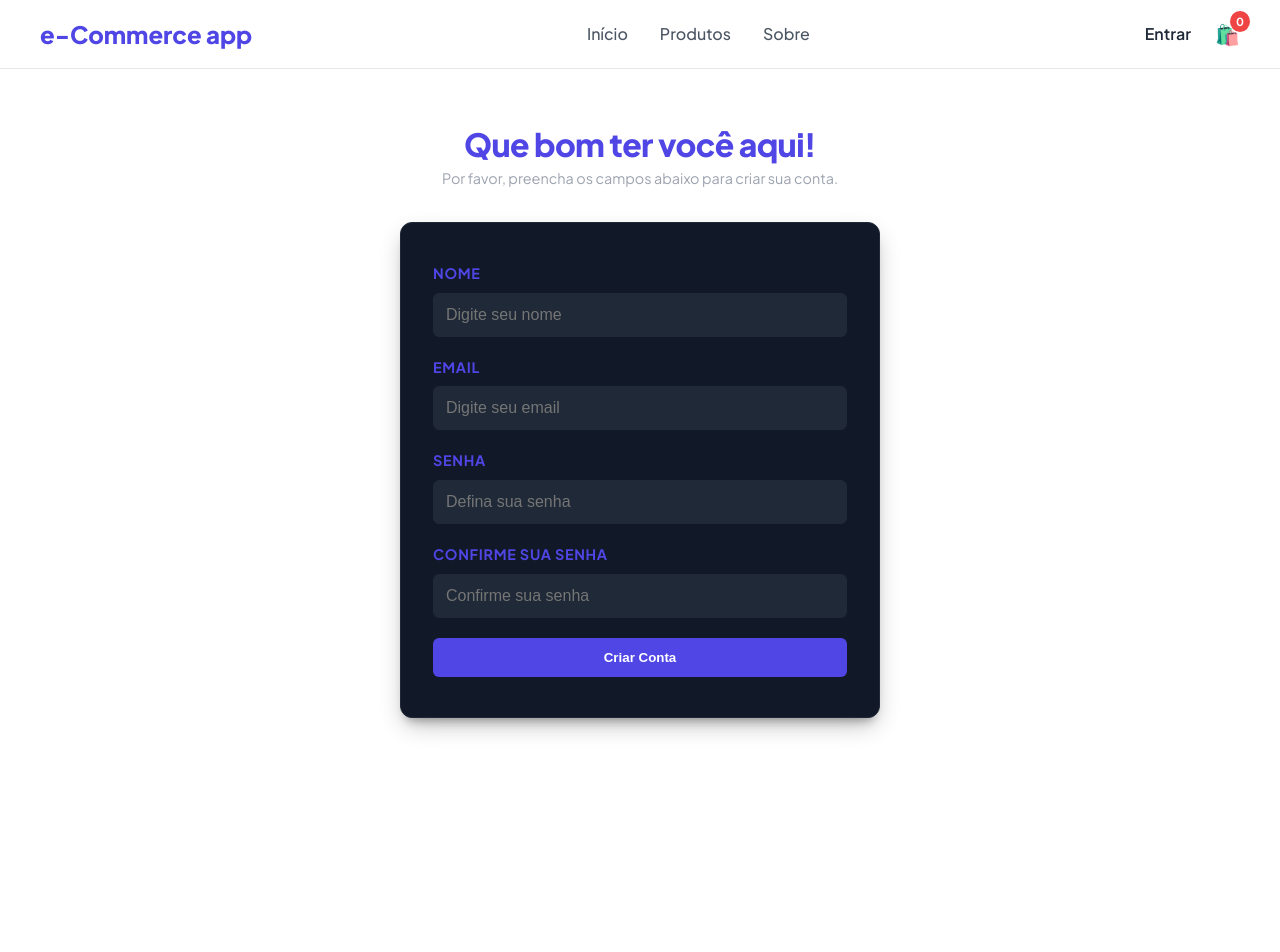
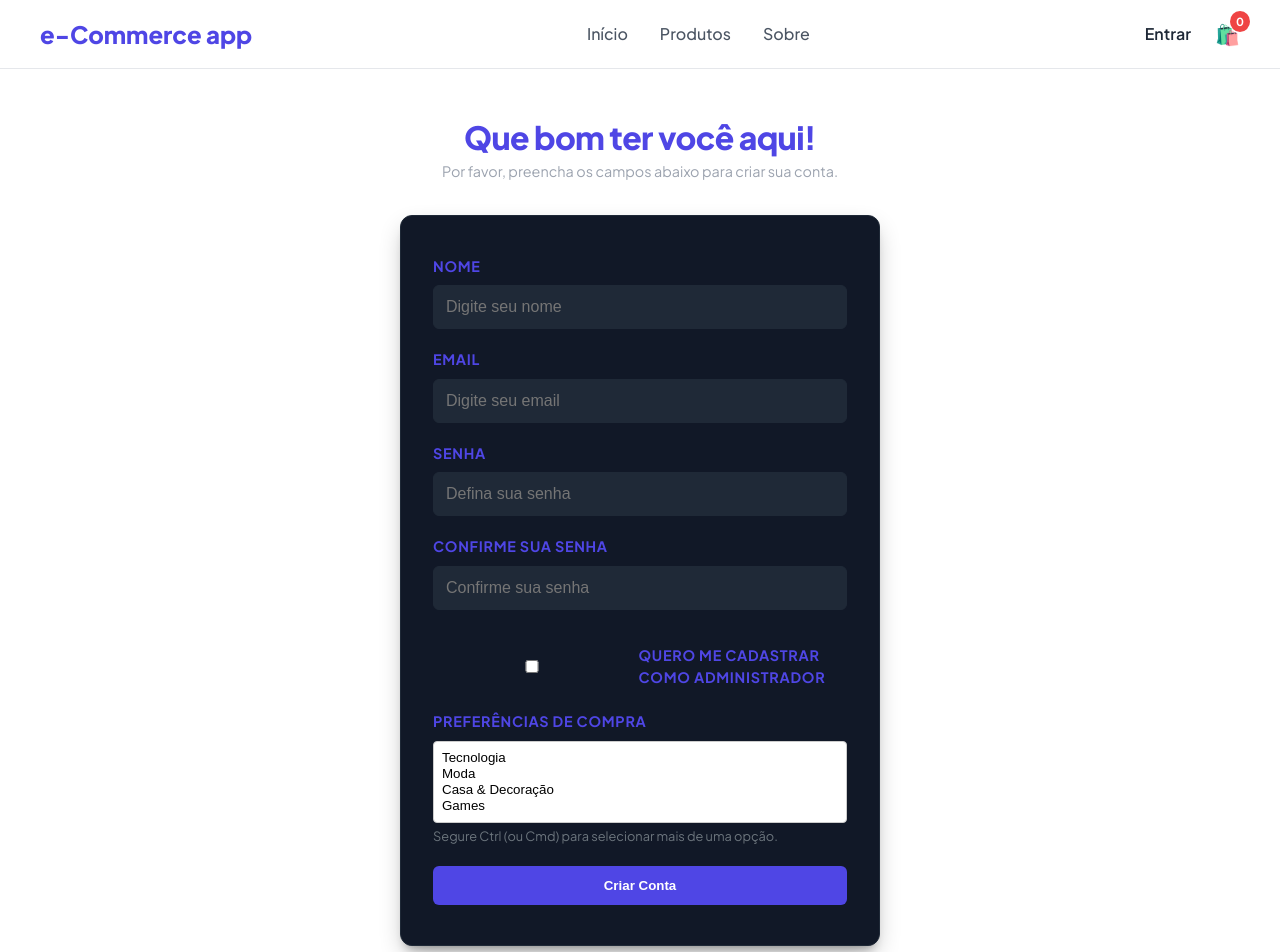
Before and after one commit to paulo-campos-57/e-commerce-platform-frontend, a Vue app in the folder ec-front/: page /register in a window 1280 px wide. Shown: the top 952 px of the page. Before the commit the page ends 800 px from the top, so only its background shows below. Built offline with nearby package versions, Linux system fonts and the light colour scheme; no server answers.

Commit message:
fix closing issue #1

```diff
--- a/ec-front/src/assets/register.css
+++ b/ec-front/src/assets/register.css
@@ -55,3 +55,46 @@
 .register-button:hover {
     background-color: #4338ca;
 }
+
+.checkbox-group {
+    display: flex;
+    align-items: center;
+    margin: 15px 0;
+}
+
+.checkbox-label {
+    display: flex;
+    align-items: center;
+    gap: 8px;
+    cursor: pointer;
+    font-weight: 500;
+}
+
+.select-multiple {
+    width: 100%;
+    padding: 8px;
+    border-radius: 4px;
+    border: 1px solid #ccc;
+    min-height: 80px;
+}
+
+.select-multiple:disabled {
+    background-color: #e9ecef;
+    cursor: not-allowed;
+    opacity: 0.7;
+}
+
+.disabled-field label {
+    color: #6c757d;
+}
+
+.help-text {
+    font-size: 0.8rem;
+    color: #6c757d;
+    margin-top: 4px;
+    display: block;
+}
+
+.help-text.error {
+    color: #dc3545;
+}
--- a/ec-front/src/views/RegisterView.vue
+++ b/ec-front/src/views/RegisterView.vue
@@ -49,6 +49,41 @@
           required
         />
       </div>
+
+      <div class="form-group checkbox-group">
+        <label for="isAdmin" class="checkbox-label">
+          <input
+            v-model="formData.isAdmin"
+            type="checkbox"
+            id="isAdmin"
+            @change="handleAdminChange"
+          />
+          Quero me cadastrar como Administrador
+        </label>
+      </div>
+
+      <div class="form-group" :class="{ 'disabled-field': formData.isAdmin }">
+        <label for="preferences">Preferências de Compra</label>
+        <select
+          v-model="formData.preferences"
+          id="preferences"
+          multiple
+          :disabled="formData.isAdmin"
+          class="select-multiple"
+        >
+          <option value="tecnologia">Tecnologia</option>
+          <option value="moda">Moda</option>
+          <option value="casa">Casa & Decoração</option>
+          <option value="games">Games</option>
+        </select>
+        <small class="help-text" v-if="!formData.isAdmin">
+          Segure Ctrl (ou Cmd) para selecionar mais de uma opção.
+        </small>
+        <small class="help-text error" v-else>
+          Administradores não possuem preferências de perfil.
+        </small>
+      </div>
+
       <button type="submit" class="register-button" :disabled="isLoading">
         <span v-if="!isLoading">Criar Conta</span>
         <span v-else>Cadastrando...</span>
@@ -72,7 +107,15 @@ const formData = reactive({
   email: "",
   password: "",
   confirmPassword: "",
+  isAdmin: false,
+  preferences: [],
 });
+
+const handleAdminChange = () => {
+  if (formData.isAdmin) {
+    formData.preferences = [];
+  }
+};
 
 const handleRegister = async () => {
   if (formData.password !== formData.confirmPassword) {
@@ -82,12 +125,21 @@ const handleRegister = async () => {
 
   isLoading.value = true;
 
+  const payload = {
+    name: formData.name,
+    email: formData.email,
+    password: formData.password,
+  };
+
+  if (formData.isAdmin) {
+    payload.role = "admin";
+  } else {
+    payload.role = "user";
+    payload.preferences = formData.preferences;
+  }
+
   try {
-    const data = await userService.register({
-      name: formData.name,
-      email: formData.email,
-      password: formData.password,
-    });
+    const data = await userService.register(payload);
 
     toast.success(data.message || "Registro efetuado com sucesso!");
     router.push("/login");
```
